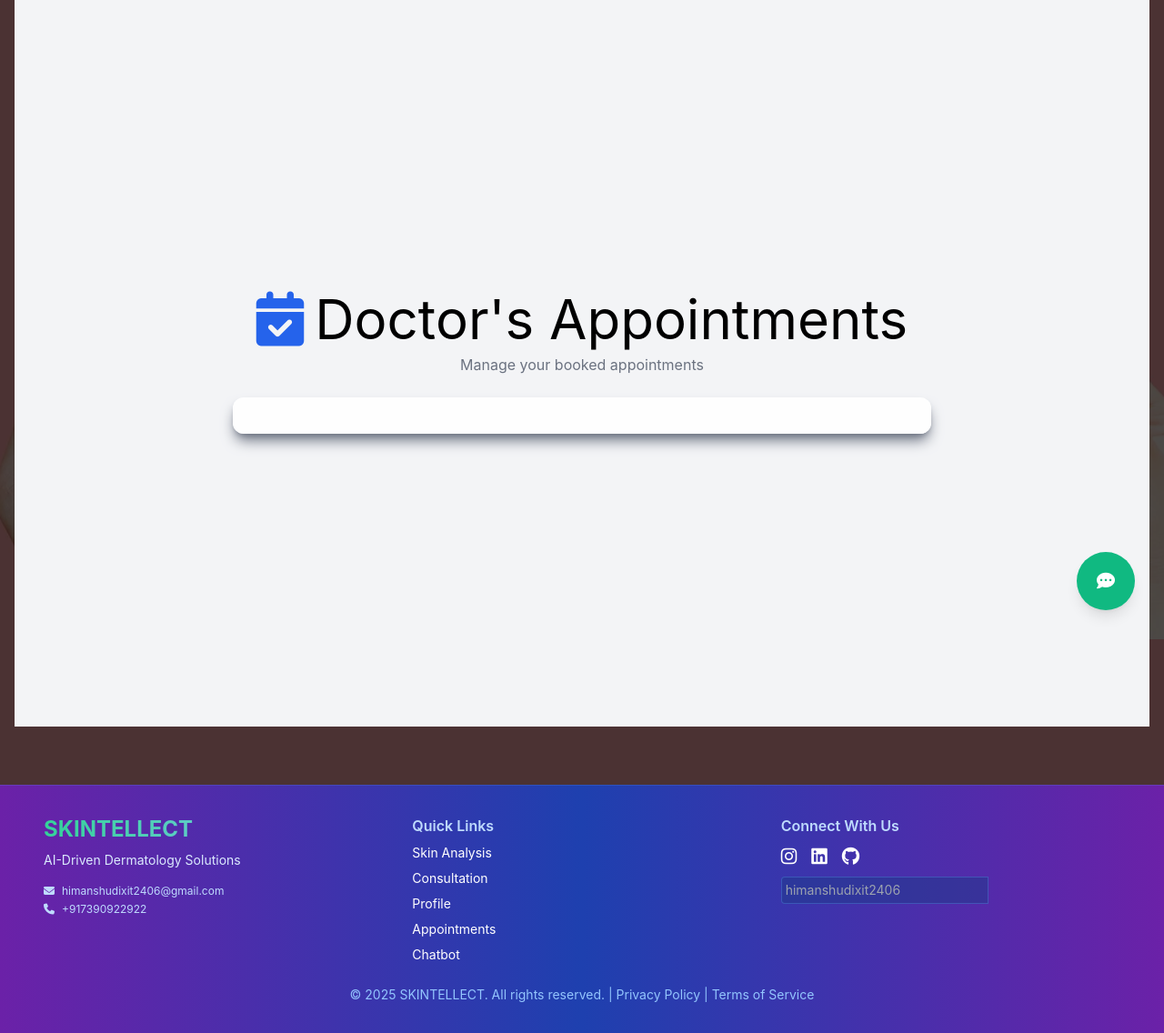
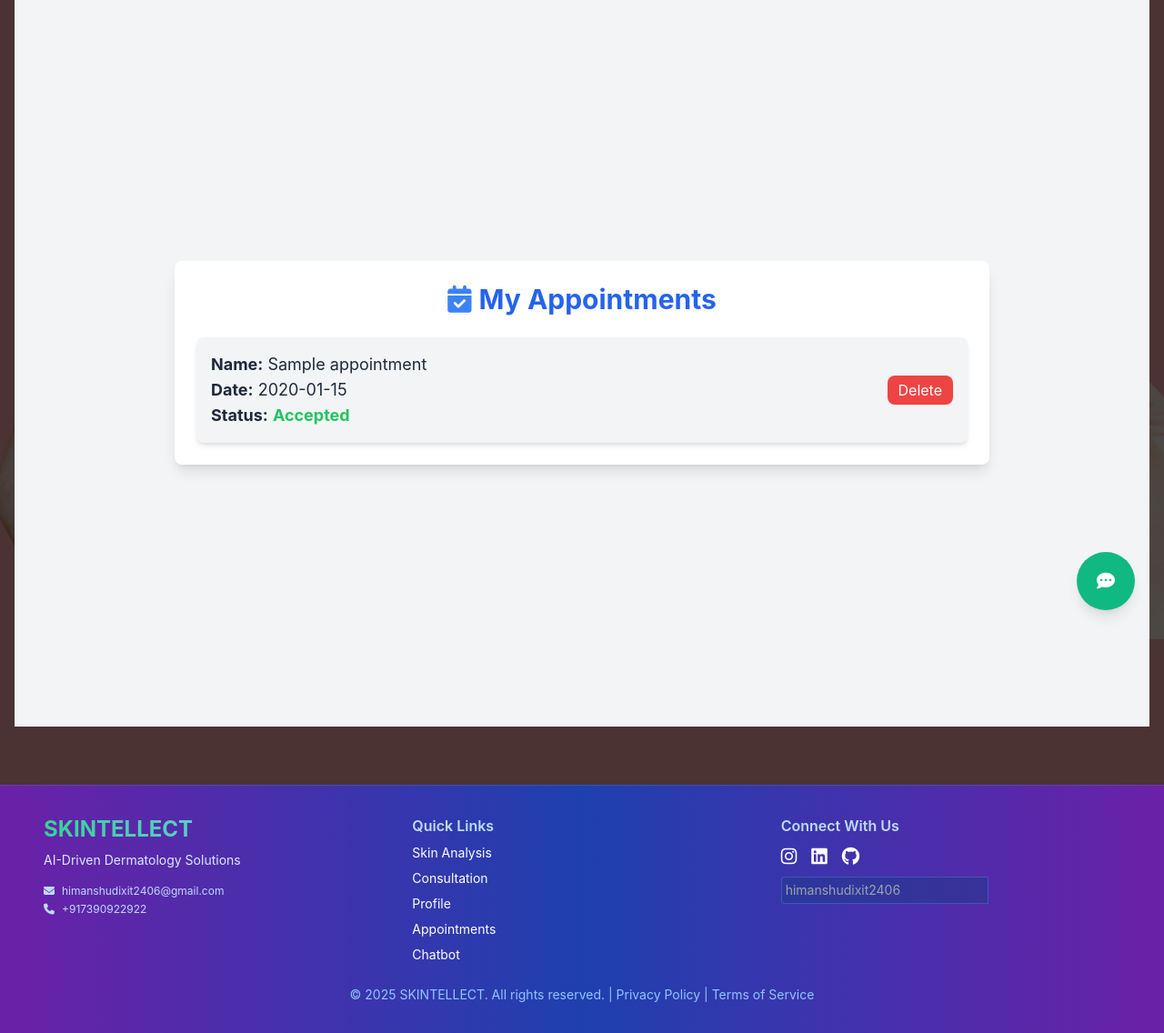
Before and after one commit to himanshudixit2002/Skintellect, a Flask app: page /userappointment in a window 1280 px wide. Shown: the part 97-1233 px from the top of the page at 91% size. Run offline with Flask 3, Linux system fonts and the light colour scheme; the visitor is signed in with stand-in values (Sample User, id 1); tables that the repository leaves empty hold one stand-in row (values such as "Sample post"); parts of the project's set-up code (start-up, migrations or seed data) failed here and were passed over; some libraries are stand-ins or nearby versions.

Commit message:
fix issue reg my appointment

```diff
--- a/app.py
+++ b/app.py
@@ -42,7 +42,8 @@
         cursor.execute('''CREATE TABLE IF NOT EXISTS users (
             id INTEGER PRIMARY KEY AUTOINCREMENT,
             username TEXT UNIQUE NOT NULL,
-            password TEXT NOT NULL
+            password TEXT NOT NULL,
+            is_doctor BOOLEAN DEFAULT FALSE
         )''')
         cursor.execute('''CREATE TABLE IF NOT EXISTS survey_responses (
             id INTEGER PRIMARY KEY AUTOINCREMENT,
@@ -121,20 +122,12 @@
         conn.commit()
         return cursor.lastrowid  # Return the ID of the newly created appointment
 
-def findappointment(username):
+def find_appointments(username):
     with get_db_connection() as conn:
         cursor = conn.cursor()
         appointments = cursor.execute("SELECT * FROM appointment WHERE username = ?", (username,)).fetchall()
-        return [dict(appointment) for appointment in appointments]
+        return [dict(row) for row in appointments]
 
-def findappointment(username):
-    with get_db_connection() as conn:
-        cursor = conn.cursor()
-        appointments = cursor.execute(
-            "SELECT * FROM appointment WHERE username = ?", (username,)
-        ).fetchall()
-
-        return [dict(row) for row in appointments]  # Convert Rows to Dicts
 
 
 def update_appointment_status(appointment_id):
@@ -144,7 +137,7 @@
 
 def delete_appointment(appointment_id):
     with get_db_connection() as conn:
-        conn.execute("DELETE FROM appointment WHERE id = ?", (appointment_id,))
+        conn.execute("DELETE FROM appointment WHERE id = ?", (int(appointment_id,)))
         conn.commit()
 
 
@@ -461,19 +454,31 @@
 
 
 
-@app.route("/allappointments")
-def allappointments():
-    appointments = findallappointment()
-    return render_template("doctor.html", appointments=appointments)
-
-@app.route("/userappointment")
+@app.route("/userappointment", methods=["GET"])
 def userappoint():
     if "username" not in session:
         return redirect(url_for("login"))
+    username = session.get("username")
+    appointments = find_appointments(username)
+    if request.headers.get("X-Requested-With") == "XMLHttpRequest":
+        return jsonify({"all_appointments": appointments})
+    return render_template("userappointment.html", all_appointments=appointments)
 
-    username = session.get("username")
-    appointments = findappointment(username)
-    return render_template("userappointment.html", all_appointments=appointments)
+
+
+@app.route("/delete_user_request", methods=["POST"])
+def delete_user_request():
+    data = request.get_json()
+    try:
+        appointment_id = int(data.get("id"))
+    except (ValueError, TypeError):
+        return jsonify({"error": "Invalid appointment ID"}), 400
+
+    delete_appointment(appointment_id)
+    return jsonify({"message": "deleted successfully"})
+
+
+
 
 
 @app.route("/face_analysis", methods=["POST"])
@@ -482,11 +487,6 @@
     update_appointment_status(appointment_id)
     return jsonify({"message": "updated"})
 
-@app.route("/delete_user_request", methods=["POST"])
-def delete_user_request():
-    appointment_id = request.form.get("id")
-    delete_appointment(appointment_id)
-    return jsonify({"message": "deleted successfully"})
 
 # ---------------------------
 # AI Skin Analysis & Product Recommendation
--- a/templates/userappointment.html
+++ b/templates/userappointment.html
@@ -1,45 +1,44 @@
 {% extends 'layout.html' %}
 
 {% block content %}
-<div class="h-screen w-full flex flex-col items-center justify-center bg-gray-100 px-4 sm:px-8">
-
-    <!-- Header -->
-    <div class="w-full max-w-3xl flex flex-col items-center text-center">
-        <h1 class="text-black text-4xl sm:text-5xl md:text-6xl font-serif flex items-center gap-3">
-            <i class="fa-solid fa-calendar-check text-blue-600"></i>
-            <span>Doctor's Appointments</span>
+<div class="min-h-screen w-full flex flex-col items-center justify-center bg-gray-100 px-4">
+    <div class="w-full max-w-4xl bg-white p-6 rounded-lg shadow-lg">
+        <h1 class="text-3xl font-bold text-center text-blue-600 flex items-center justify-center gap-2">
+            <i class="fa-solid fa-calendar-check text-blue-500"></i> My Appointments
         </h1>
-        <p class="text-gray-500 mt-2 text-sm sm:text-base">Manage your booked appointments</p>
+        <div id="appointmentsContainer" class="mt-6 space-y-4">
+            <p id="noAppointmentsMsg" class="text-center text-gray-500 text-xl hidden">No appointments found.</p>
         </div>
-
-    <!-- Appointment List -->
-    <div id="appointmentsContainer" class="mt-6 w-full max-w-3xl bg-white bg-opacity-95 p-5 rounded-xl shadow-lg shadow-gray-500 overflow-y-auto max-h-[70vh] flex flex-col gap-3">
-        <p id="noAppointmentsMsg" class="text-center text-gray-500 text-lg hidden">No appointments found.</p>
     </div>
 </div>
 
 <script>
 document.addEventListener("DOMContentLoaded", function () {
-    let appointments = [];
-
-    // Fetch appointments from the server
-    function fetchAppointments() {
-        fetch("/userappointment")
-            .then(response => response.json())
-            .then(data => {
-                appointments = data.all_appointments || [];
-                renderAppointments();
-            })
-            .catch(error => console.error("Error fetching appointments:", error));
-    }
-
     const container = document.getElementById("appointmentsContainer");
     const noAppointmentsMsg = document.getElementById("noAppointmentsMsg");
 
-    function renderAppointments() {
+    // Fetch appointments from the server via AJAX
+    async function fetchAppointments() {
+        try {
+            const response = await fetch("/userappointment", {
+                headers: { "X-Requested-With": "XMLHttpRequest" }
+            });
+            const data = await response.json();
+            if (data.error) {
+                console.error("Error:", data.error);
+                return;
+            }
+            renderAppointments(data.all_appointments);
+        } catch (error) {
+            console.error("Error fetching appointments:", error);
+        }
+    }
+
+    // Render appointments in the UI
+    function renderAppointments(appointments) {
         container.innerHTML = ""; // Clear previous items
 
-        if (appointments.length === 0) {
+        if (!appointments || appointments.length === 0) {
             noAppointmentsMsg.classList.remove("hidden");
             return;
         } else {
@@ -48,63 +47,66 @@
 
         appointments.forEach((appointment) => {
             const appointmentDiv = document.createElement("div");
+            appointmentDiv.setAttribute("id", `appointment-${appointment.id}`);
             appointmentDiv.classList.add(
-                "h-auto", "w-full", "bg-gray-100", "p-4", "rounded-lg", "border",
-                "border-gray-300", "shadow-md", "hover:bg-blue-50", "transition-all",
-                "flex", "flex-col", "gap-2", "relative"
+                "p-4", "bg-gray-100", "rounded-lg", "shadow-md", "flex",
+                "justify-between", "items-center", "transition-all", "duration-300"
             );
 
-            const status = parseInt(appointment.status) === 0 ? "Pending" : "Accepted";
+            // Ensure appointment.status is parsed correctly
+            const statusVal = parseInt(appointment.status);
+            const status = statusVal === 0 ? "Pending" : "Accepted";
             const statusColor = status === "Pending" ? "text-red-500" : "text-green-500";
 
             appointmentDiv.innerHTML = `
-                <div class="flex flex-col sm:flex-row sm:justify-between">
                 <div>
                     <p class="text-lg"><strong>Name:</strong> ${appointment.name}</p>
-                        <p class="text-lg"><strong>Email:</strong> ${appointment.email}</p>
                     <p class="text-lg"><strong>Date:</strong> ${appointment.date}</p>
-                        <p class="text-lg"><strong>Skin Type:</strong> ${appointment.skin}</p>
                     <p class="text-lg"><strong>Status:</strong> <span class="${statusColor} font-bold">${status}</span></p>
                 </div>
-                    <!-- Delete Button -->
-                    <button class="sm:self-center mt-2 sm:mt-0 bg-red-500 text-white px-3 py-1 rounded-lg hover:bg-red-600 transition-all text-sm"
-                        onclick="handleDelete(${appointment.id}, this)">Delete</button>
-                </div>
+                <button onclick="deleteAppointment(${appointment.id})"
+                    class="bg-red-500 text-white px-3 py-1 rounded-lg hover:bg-red-600 transition-all">
+                    Delete
+                </button>
             `;
 
             container.appendChild(appointmentDiv);
         });
     }
 
-    function handleDelete(appointmentId, buttonElement) {
+    // Delete a specific appointment
+    async function deleteAppointment(id) {
         if (!confirm("Are you sure you want to delete this appointment?")) return;
-
-        fetch("/delete_user_request", {
+        try {
+            const response = await fetch("/delete_user_request", {
                 method: "POST",
                 headers: { "Content-Type": "application/json" },
-            body: JSON.stringify({ id: appointmentId })
-        })
-        .then(response => response.json())
-        .then(data => {
-            if (data.message === "Appointment deleted successfully") {
-                console.log("Deleted successfully:", data);
-                // Remove from UI with fade-out animation
-                buttonElement.closest("div").classList.add("opacity-0", "transition-opacity", "duration-500");
+                body: JSON.stringify({ id: id })
+            });
+            const data = await response.json();
+            console.log("Delete response:", data);
+            if (data.message === "deleted successfully") {
+                // Remove only the specific appointment element using its unique ID
+                const appointmentDiv = document.getElementById(`appointment-${id}`);
+                if (appointmentDiv) {
+                    appointmentDiv.classList.add("opacity-0", "transition-opacity", "duration-500");
                     setTimeout(() => {
-                    buttonElement.closest("div").remove();
+                        appointmentDiv.remove();
                         checkNoAppointments();
                     }, 500);
+                }
             } else {
                 console.error("Error deleting appointment:", data.error);
             }
-        })
-        .catch(error => console.error("Error deleting appointment:", error));
+        } catch (error) {
+            console.error("Error deleting appointment:", error);
+        }
     }
 
-    // Function to show "No Appointments" message when empty
+    // Function to show "No Appointments" message if container is empty
     function checkNoAppointments() {
-        if (document.querySelectorAll("#appointmentsContainer div").length === 0) {
-            document.getElementById("noAppointmentsMsg").classList.remove("hidden");
+        if (container.children.length === 0) {
+            noAppointmentsMsg.classList.remove("hidden");
         }
     }
 
```
Also changed, not shown: templates/bookappointment.html (+4 -4 lines), 1 other file. Lines whose indentation alone changed are shown as unchanged.
